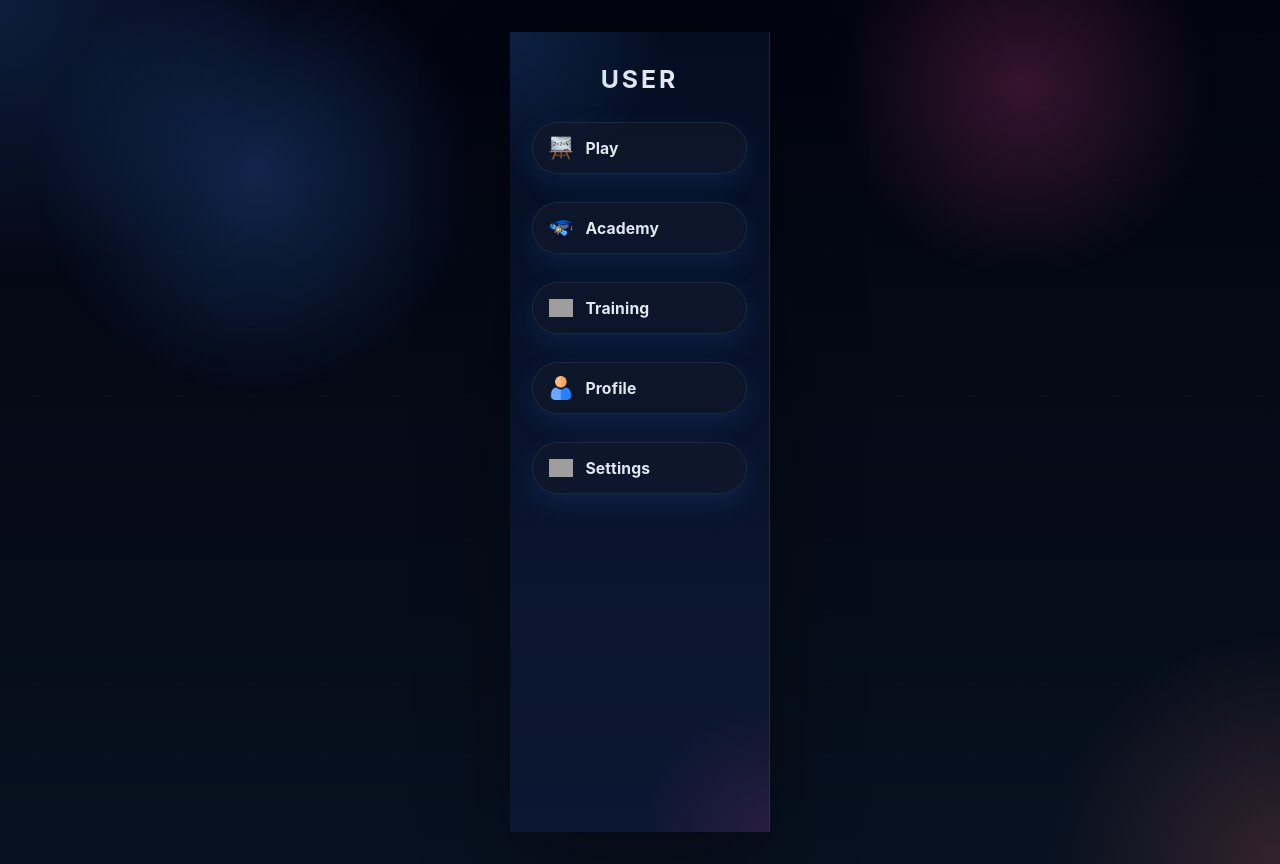
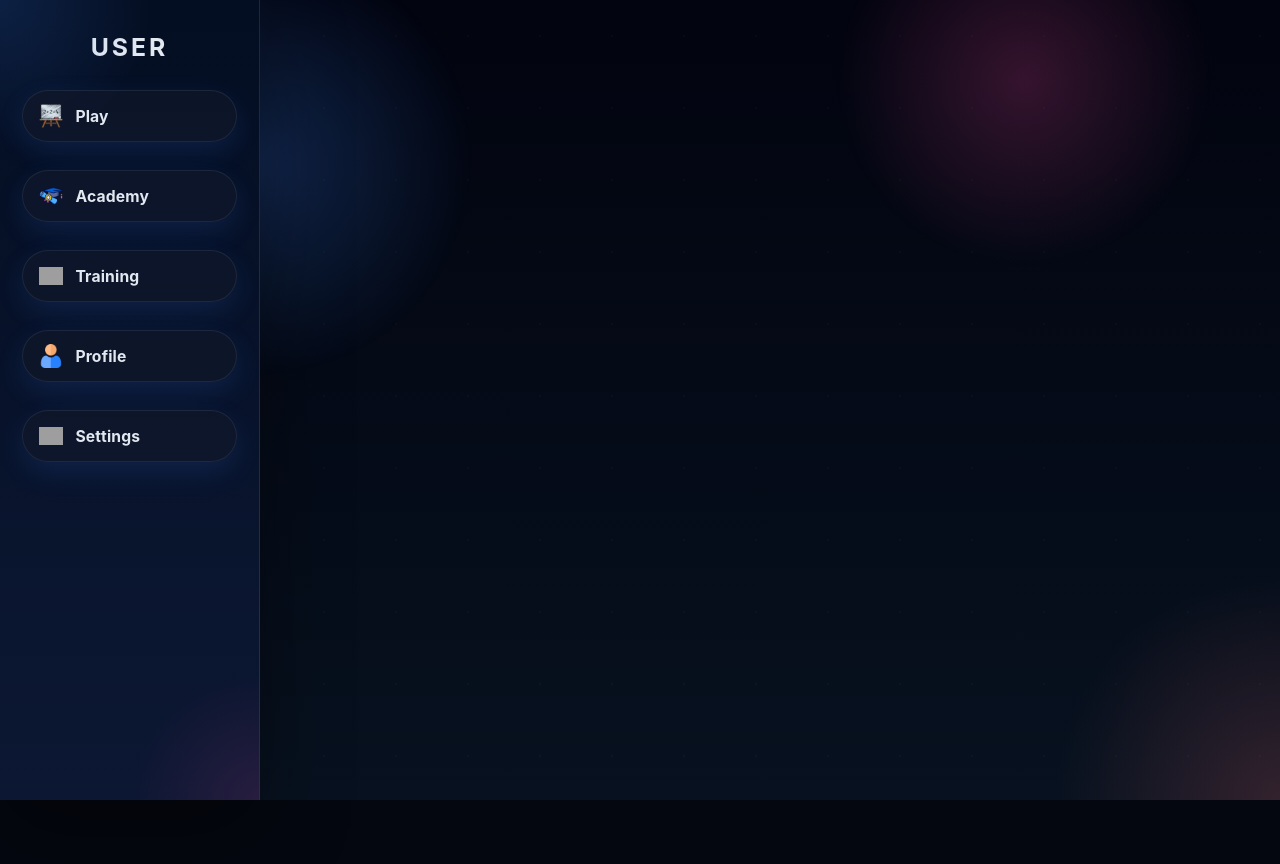
Before and after one commit to Shemuel-bot/PandaMath, a React app in the folder Frontend/: page / in a window 1280 px wide. After the commit the page ends 800 px from the top, so only its background shows below. Built offline with nearby package versions, Linux system fonts and the light colour scheme; grey boxes are pictures that could not be loaded; the HTML template or start-up script is replaced by a standard one.

Commit message:
Add Academy component and update routing; refactor sidebar styles for fixed positioning and adjust layout

```diff
--- a/Frontend/src/App.css
+++ b/Frontend/src/App.css
@@ -36,13 +36,21 @@ button {
 .top-container{
     display: flex;
     min-height: 100vh;
-    justify-content: center;
-    align-items: center;
+    justify-content: flex-start;
+    align-items: stretch;
     gap: 2rem;
     width: 100%;
     padding: 2rem;
     position: relative;
     z-index: 1;
+}
+
+.main-content {
+    margin-left: 260px;
+    width: calc(100% - 260px);
+    display: flex;
+    justify-content: center;
+    align-items: center;
 }
 
 .top-container::before {
@@ -59,4 +67,8 @@ button {
         flex-direction: column;
         padding: 1rem;
     }
+    .main-content {
+        margin-left: 0;
+        width: 100%;
+    }
 }
--- a/Frontend/src/App.jsx
+++ b/Frontend/src/App.jsx
@@ -7,6 +7,7 @@ import './App.css'
 
 import Sidebar from './Components/Sidebar.jsx'
 import Home from './Components/Home.jsx'
+import Academy from './Components/Academy.jsx'
 
 function App() {
 
@@ -14,7 +15,9 @@ function App() {
     <>
       <div className='top-container'>
         <Sidebar/>
-        <Outlet/>
+        <main className='main-content'>
+          <Outlet/>
+        </main>
       </div>
     </>
   )
--- /dev/null
+++ b/Frontend/src/Components/Academy.jsx
@@ -0,0 +1,11 @@
+import style from '../css/academy.module.css'
+
+export default function Academy(){
+    return(
+        <>
+        <div>
+            <h1>Panda Math Academy</h1>
+        </div>
+        </>
+    )
+}
--- a/Frontend/src/css/sideBar.module.css
+++ b/Frontend/src/css/sideBar.module.css
@@ -9,8 +9,11 @@
     background: linear-gradient(180deg, #040e22 0%, #0c1733 100%);
     box-shadow: 0 28px 80px rgba(0, 0, 0, 0.35);
     border-right: 1px solid rgba(96, 165, 250, 0.18);
-    position: relative;
-    z-index: 2;
+    position: fixed;
+    left: 0;
+    top: 0;
+    bottom: 0;
+    z-index: 20;
 }
 
 .container::before {
--- a/Frontend/src/main.jsx
+++ b/Frontend/src/main.jsx
@@ -5,6 +5,7 @@ import './index.css'
 import App from './App.jsx'
 import Home from './Components/Home.jsx'
 import SignIn from './Modules/SignIn.jsx'
+import Academy from './Components/Academy.jsx'
 
 
 const router = createBrowserRouter([
@@ -15,6 +16,10 @@ const router = createBrowserRouter([
       {
         path: 'home',
         element: <Home/>
+      },
+      {
+        path: 'academy',
+        element: <Academy/>
       }
     ]
   },
```
Also changed, not shown: Frontend/src/css/academy.module.css (added).
